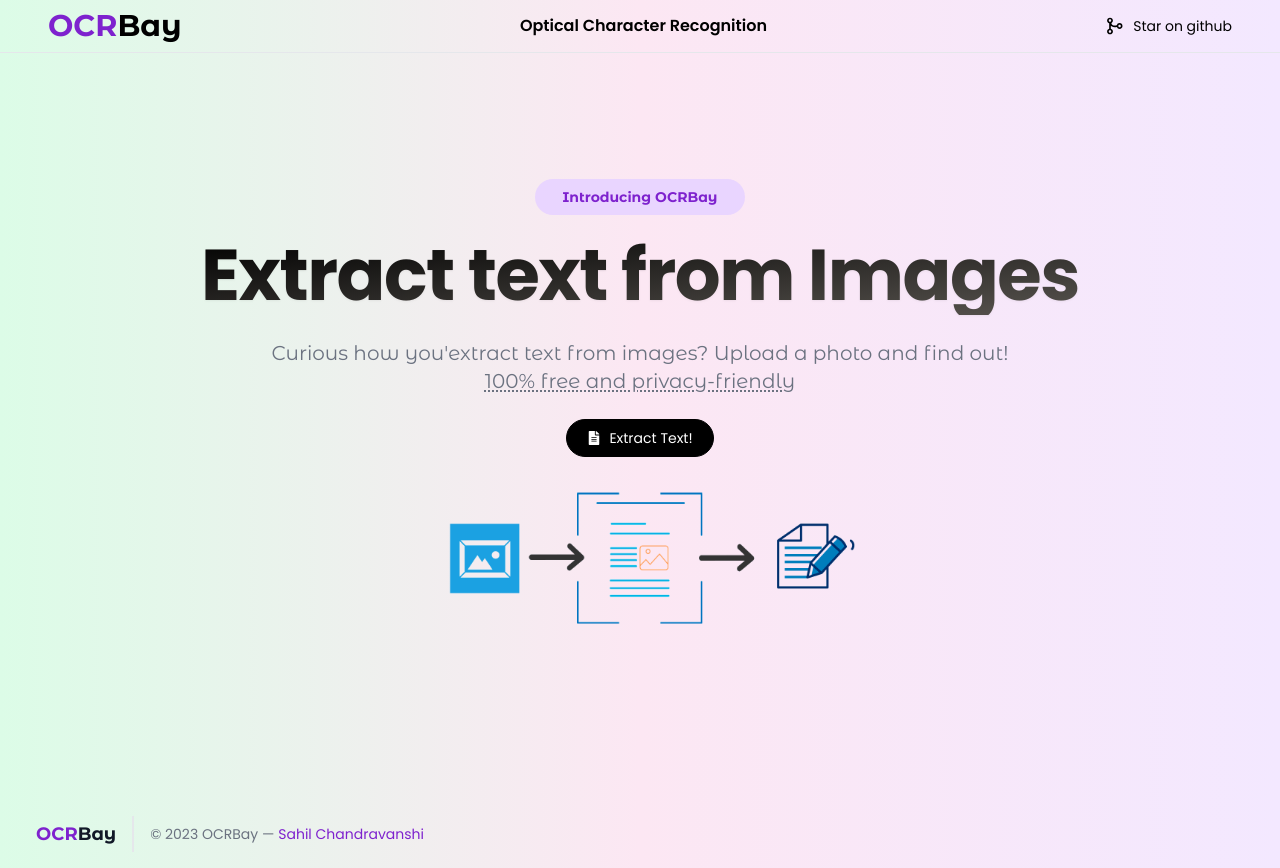
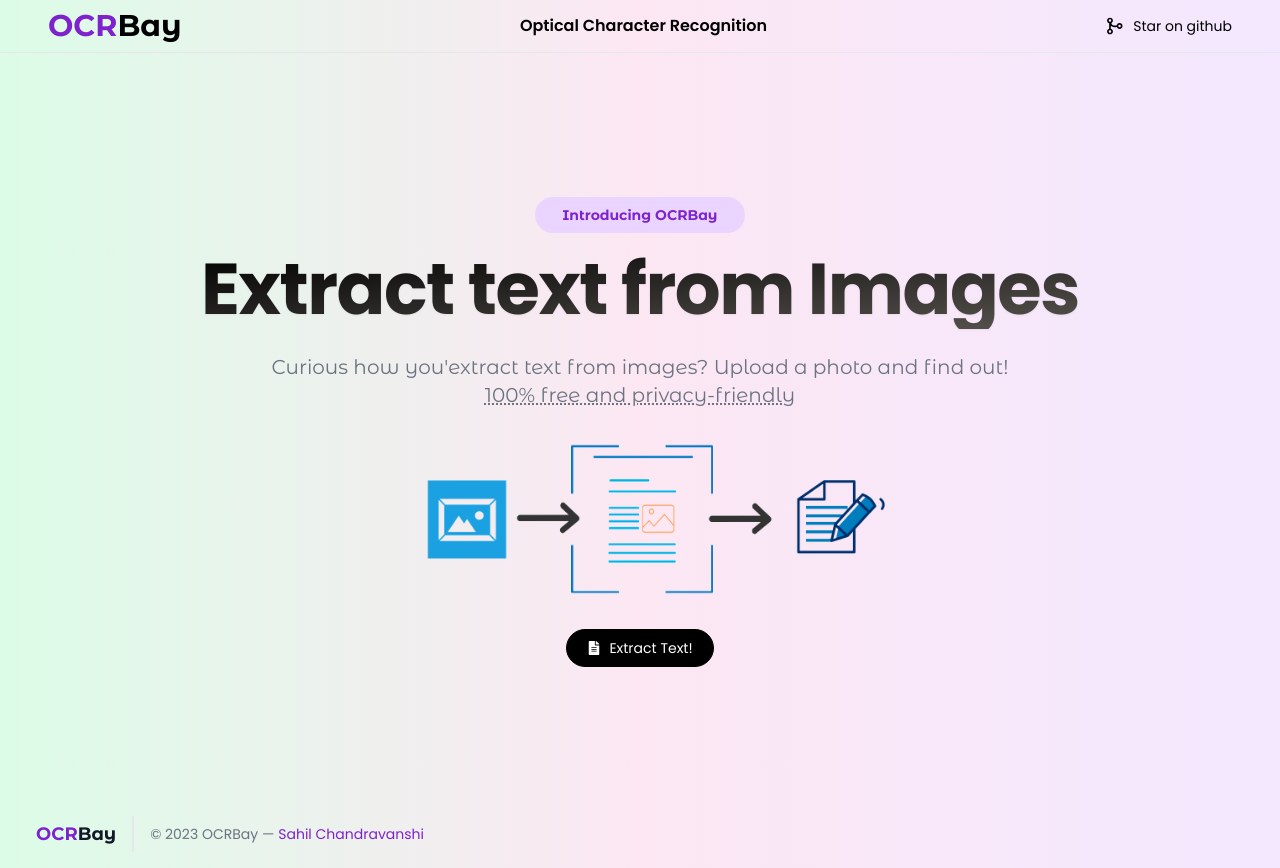
Before and after one commit to SahilChandravanshi/ocr-bay, a Next.js app: page / in a window 1280 px wide. Built offline with nearby package versions, Linux system fonts and the light colour scheme.

Commit message:
home page layout changed

```diff
--- a/app/page.js
+++ b/app/page.js
@@ -6,21 +6,14 @@
 export default function Home() {
 	return (
 		<div className="w-screen px-5 xl:px-0 h-screen flex flex-col justify-center items-center pt-16">
-			<a
-				href="https://twitter.com/steventey/status/1616505632001232896"
-				target="_blank"
-				rel="noreferrer"
-				className="mx-auto mb-5 flex max-w-fit items-center justify-center space-x-2 overflow-hidden rounded-full bg-purple-200 px-7 py-2 transition-colors hover:bg-purple-300"
-			>
-				<p className="text-sm font-semibold text-purple-700 font-secondary">
-					Introducing OCRBay
-				</p>
-			</a>
+			<p className="text-sm bg-purple-200 px-7 py-2 transition-colors hover:bg-purple-300 font-semibold text-purple-700 font-secondary rounded-full flex max-w-fit items-center justify-center mx-auto mb-4">
+				Introducing OCRBay
+			</p>
 			<h1 className="bg-gradient-to-br from-black to-stone-600 bg-clip-text text-center text-4xl font-bold tracking-[-0.02em] text-transparent drop-shadow-sm md:text-7xl md:leading-[5rem] font-primary">
 				Extract text from Images
 			</h1>
 			<div className="mt-6 text-center text-gray-500 md:text-xl font-secondary">
-				<div ratio={0.6}>
+				<div>
 					Curious how you&apos;extract text from images? Upload a photo and find
 					out!{" "}
 					<div>
@@ -30,30 +23,21 @@
 					</div>
 				</div>
 			</div>
-			<div className="-mb-16 flex flex-col">
+			<div className="flex flex-col gap-6 mt-6">
+				<Image
+					src={"/ocr2.gif"}
+					alt="ocrGif"
+					width={500}
+					height={500}
+					className="pl-6"
+				/>
 				<Link
 					href={"extract"}
-					className="group mx-auto mt-6 flex max-w-fit items-center justify-center space-x-2 rounded-full border border-black bg-black px-5 py-2 text-sm text-white transition-colors hover:bg-white hover:text-black font-primary"
+					className="group mx-auto flex max-w-fit items-center justify-center space-x-2 rounded-full border border-black bg-black px-5 py-2 text-sm text-white transition-colors hover:bg-white hover:text-black font-primary"
 				>
 					<FaFileAlt />
 					<p>Extract Text!</p>
 				</Link>
-				{/* <Image
-					src={"/ocr3.gif"}
-					alt="ocrGif"
-					width={500}
-					height={500}
-					className="mt-4"
-				/> */}
-			</div>
-			<div className="flex justify-center items-center">
-				<Image
-					src={"/ocr3.gif"}
-					alt="ocrGif"
-					width={500}
-					height={500}
-					className="mt-6 pl-6"
-				/>
 			</div>
 		</div>
 	);
```
Also changed, not shown: public/ocr2.gif (added), public/ocr3.gif (deleted).
